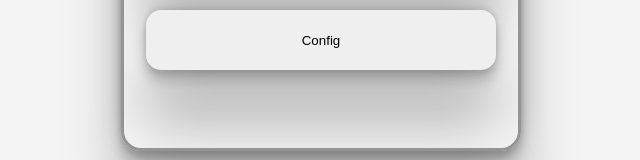
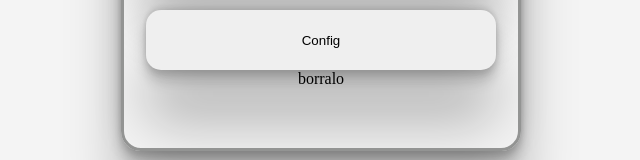
Before and after one commit to VianGalop/N3_ProyectoClase, a React (Vite) app: page / in a window 1280 px wide. Shown: the part 599-759 px from the top of the page, without its empty margins (319-959 px from the left). Built offline with nearby package versions, Linux system fonts and the light colour scheme.

Commit message:
segundo mi commit

```diff
--- a/src/App.jsx
+++ b/src/App.jsx
@@ -10,12 +10,13 @@ function App() {
       <div className="cuerpo">
         <h1>Control de ingresos y gastos</h1>
         <div className="saldo">
-            <h3 className="textSaldo">saldo</h3>
-            <div className="numeroSaldo">
-                <h3>$ 3000</h3>
-            </div>
+          <h3 className="textSaldo">saldo</h3>
+          <div className="numeroSaldo">
+            <h3>$ 3000</h3>
+          </div>
         </div>
         <ListaLu />
+        <div>borralo</div>
       </div>
     </>
   )
```
